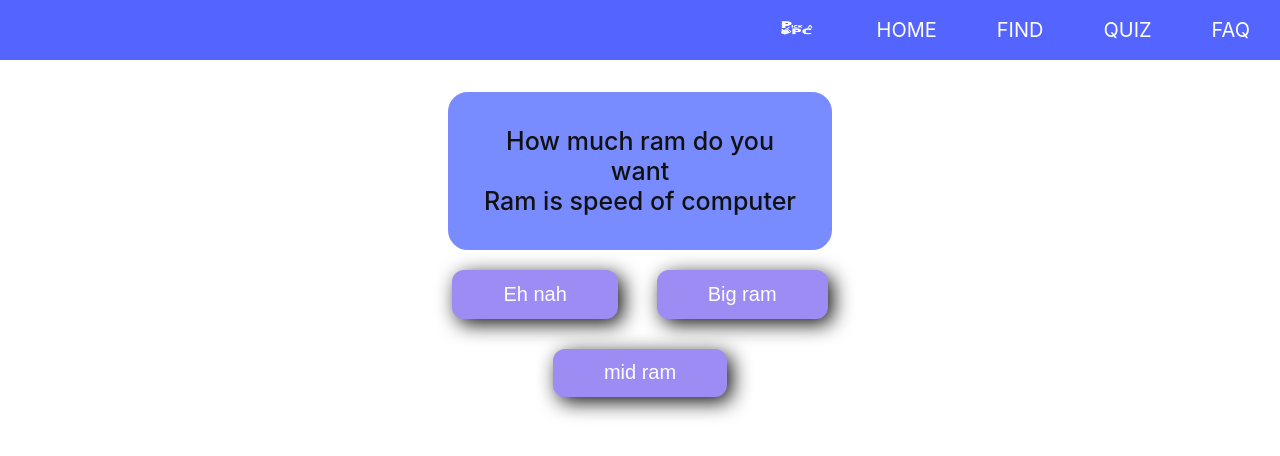
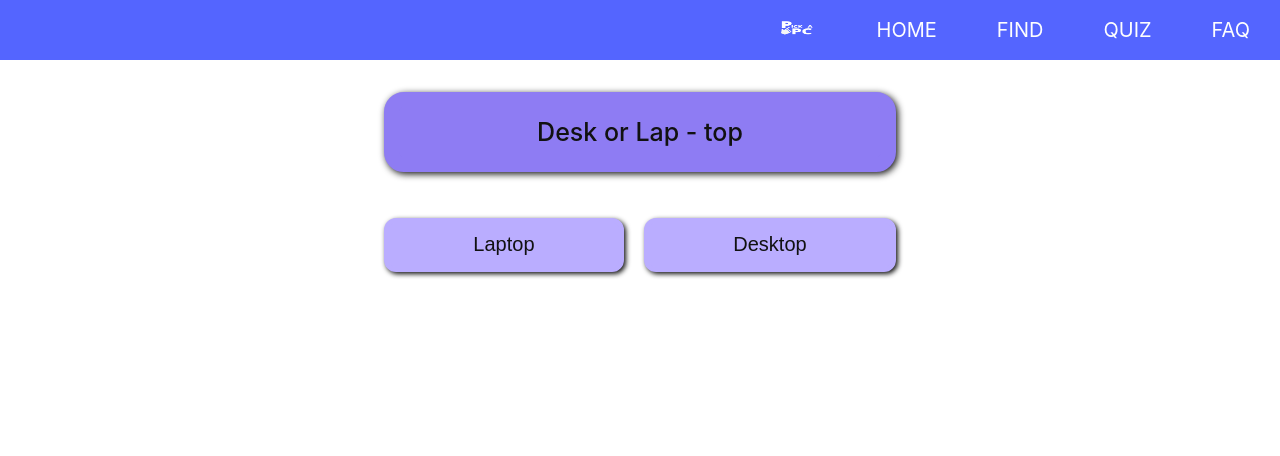
Before and after one commit to MiginsMC/pick-a-pc, a React (Create React App) app: page /quiz in a window 1280 px wide. Shown: the top 456 px of the page. Built offline with nearby package versions, Linux system fonts and the light colour scheme.

Commit message:
Changes, not currently working :()

```diff
--- a/src/pages/quiz/Quiz.tsx
+++ b/src/pages/quiz/Quiz.tsx
@@ -28,13 +28,15 @@ function Quiz({ onFinish = () => {} }: QuizProps) {
 
 	function handleClick(event: MouseEvent) {
 		event.preventDefault();
-		setQuizResults(results => [
-			...results,
-			options[parseInt((event.target as HTMLButtonElement).name)].tag,
-		]);
+		const tag = options[parseInt((event.target as HTMLButtonElement).name)].tag;
+		if (tag) setQuizResults(results => [...results, tag]);
 		// place starts at 0 so must add 1
 		if (place + 1 < QUESTIONS.length) {
-			setPlace(place + 1);
+			if (
+				QUESTIONS[place + 1].canDisplay === undefined ||
+				QUESTIONS[place + 1].canDisplay?.(quizResults) === true
+			) // we are not doing anything if the condition fails correctly
+				setPlace(place + 1);
 		} else {
 			setPlace(-1);
 		}
@@ -49,8 +51,14 @@ function Quiz({ onFinish = () => {} }: QuizProps) {
 	return (
 		<div className="quiz">
 			<div className="question">
-				{question}
-				{help ? <div className="help">{help}</div> : ''}
+				{question}{' '}
+				{help ? (
+					<span className="mark">
+						🛈<span className="help">{help}</span>
+					</span>
+				) : (
+					''
+				)}
 			</div>
 
 			<br />
--- a/src/styles/quiz.css
+++ b/src/styles/quiz.css
@@ -1,58 +1,95 @@
 :root {
 	--primary-color: #5465ff;
 	--secondary-color: #788bff;
-    --tertiary-color: #9c8cf4;
+	--tertiary-color: #8e7cf3;
+	--quaternary-color: #baadff;
 	--primary-text: #111111;
 	--secondary-text: #fefefe;
 	--box-rounded-px: 20px;
+	--popup-rounded-px: 5px;
 	--button-rounded-px: 12px;
 }
 
 .quiz {
-	width: 30%;
+	width: 40%;
 	/* height: 20%; */
-	margin-left: auto;
-	margin-right: auto;
+	margin: 0 auto;
 	text-align: center;
+	position: relative;
+	display: flex;
+	flex-direction: column;
+	/* background-color: var(--quaternary-color);
+	border: 75px solid var(--quaternary-color);
+	border-radius: var(--box-rounded-px); */
 }
 
 .quiz .question {
-	border: 15px solid var(--secondary-color);
-	border-radius: var(--rounded-px); /* rounded corner */
-	background-color: var(--secondary-color);
+	border: 15px solid var(--tertiary-color);
+	border-radius: var(--box-rounded-px); /* rounded corner */
+	box-shadow: 2px 2px 7px var(--primary-text);
+	background-color: var(--tertiary-color);
 	font-size: 25px;
 	font-weight: 500;
 	color: var(--primary-text);
-	padding: 5%;
+	padding: 2% 5%;
+	margin-bottom: 5%;
 	justify-content: center;
-	display: grid;
+	display: flex;
+	overflow: hidden;
+}
+
+.quiz .help {
+	visibility: hidden;
+	transition: opacity 300ms;
+	background-color: var(--secondary-color);
+	opacity: 0;
+	color: var(--secondary-text);
+	font-size: 12px;
+	min-width: 20%;
+	max-width: inherit;
+	max-height: inherit;
+	justify-content: center;
+	padding: 1% 2%;
+	border-radius: var(--popup-rounded-px);
+	position: absolute;
+	top: 2%;
+}
+
+.quiz .mark:hover .help {
+	visibility: visible;
+	opacity: 0.9;
+}
+
+.mark {
+	margin-left: 2%;
+	cursor: help;
 }
 
 .options {
 	display: flex;
 	flex-flow: row wrap;
-	gap: 30px;
+	gap: 15px 20px;
 	justify-content: space-around;
 	align-items: stretch;
 }
 
 .quiz .options button {
-	border: 5px solid var(--tertiary-color);
+	border: 5px solid var(--quaternary-color);
 	border-radius: var(--button-rounded-px);
 	font-size: 20px;
-	padding-top: 2%;
-    padding-bottom: 2%;
-    padding-left: 12%;
-    padding-right: 12%;
-	background-color: var(--tertiary-color);
-	color: var(--secondary-text);
-	box-shadow: 5px 5px 20px var(--primary-text);
+	/* font-weight: normal; */
+	padding: 2% 7%;
+	background-color: var(--quaternary-color);
+	color: var(--primary-text);
+	box-shadow: 2px 2px 5px var(--primary-text);
 	cursor: pointer;
-	transition: opacitiy 300ms;
-    -webkit-transition: opacity 300ms;
+	transition: opacity 200ms, box-shadow 200ms;
 	opacity: 1;
+	flex-grow: 1;
+	flex-shrink: 1;
 }
 
 .quiz .options button:hover {
-	opacity: 0.8;
+	/* opacity: 0.8; */
+	box-shadow: 0px 0px 0px var(--primary-text);
 }
--- a/src/util/questions.ts
+++ b/src/util/questions.ts
@@ -17,15 +17,43 @@ const {
 
 interface Question {
 	question: string;
+	canDisplay?: (t: TagTypes[]) => boolean; // DO NOT display question if condition is false
 	help?: string;
 	options: {
 		option: string;
-		tag: TagTypes;
+		tag?: TagTypes;
 	}[];
 }
 
 // TODO: Make questions conditional on current Tags
 const QUESTIONS: Question[] = [
+		{
+		question: 'Desk or Lap - top',
+		options: [
+			{
+				option: 'Laptop',
+				tag: Laptop,
+			},
+			{
+				option: 'Desktop',
+				tag: Desktop
+			}
+		]
+	},
+	{
+		question: 'Weight?',
+		canDisplay: (t) => t?.includes(Laptop),
+		options: [
+			{
+				option: 'Weight is not a problem',
+				// No tag
+			},
+			{
+				option: 'I need light',
+				tag: Light,
+			}
+		]
+	},
 	{
 		question: 'How much ram do you want',
 		help: 'Ram is speed of computer',
@@ -41,6 +69,10 @@ const QUESTIONS: Question[] = [
 			{
 				option: 'mid ram',
 				tag: MidRam,
+			},
+			{
+				option: 'answer',
+				tag: LowRam,
 			}
 		],
 	},
```
